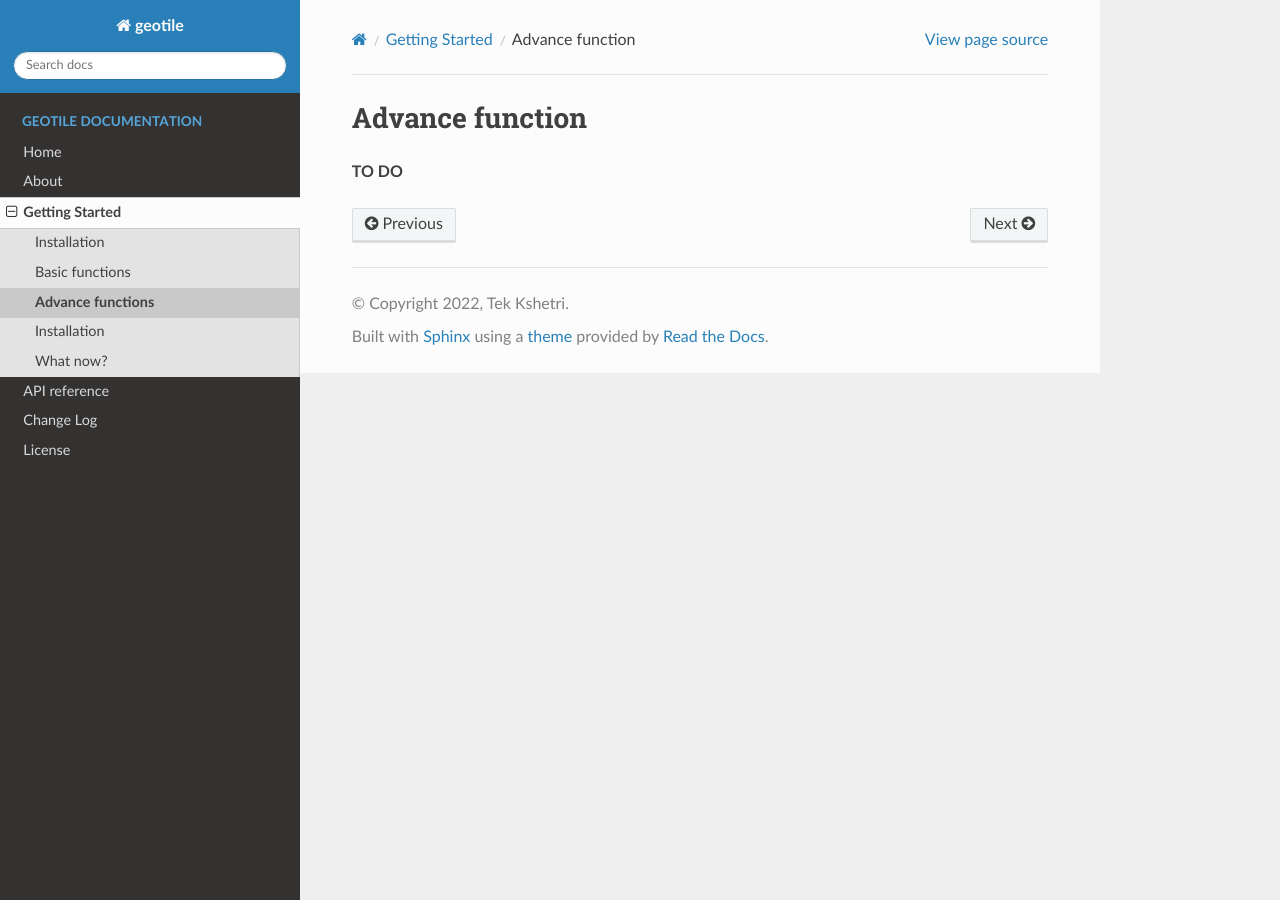
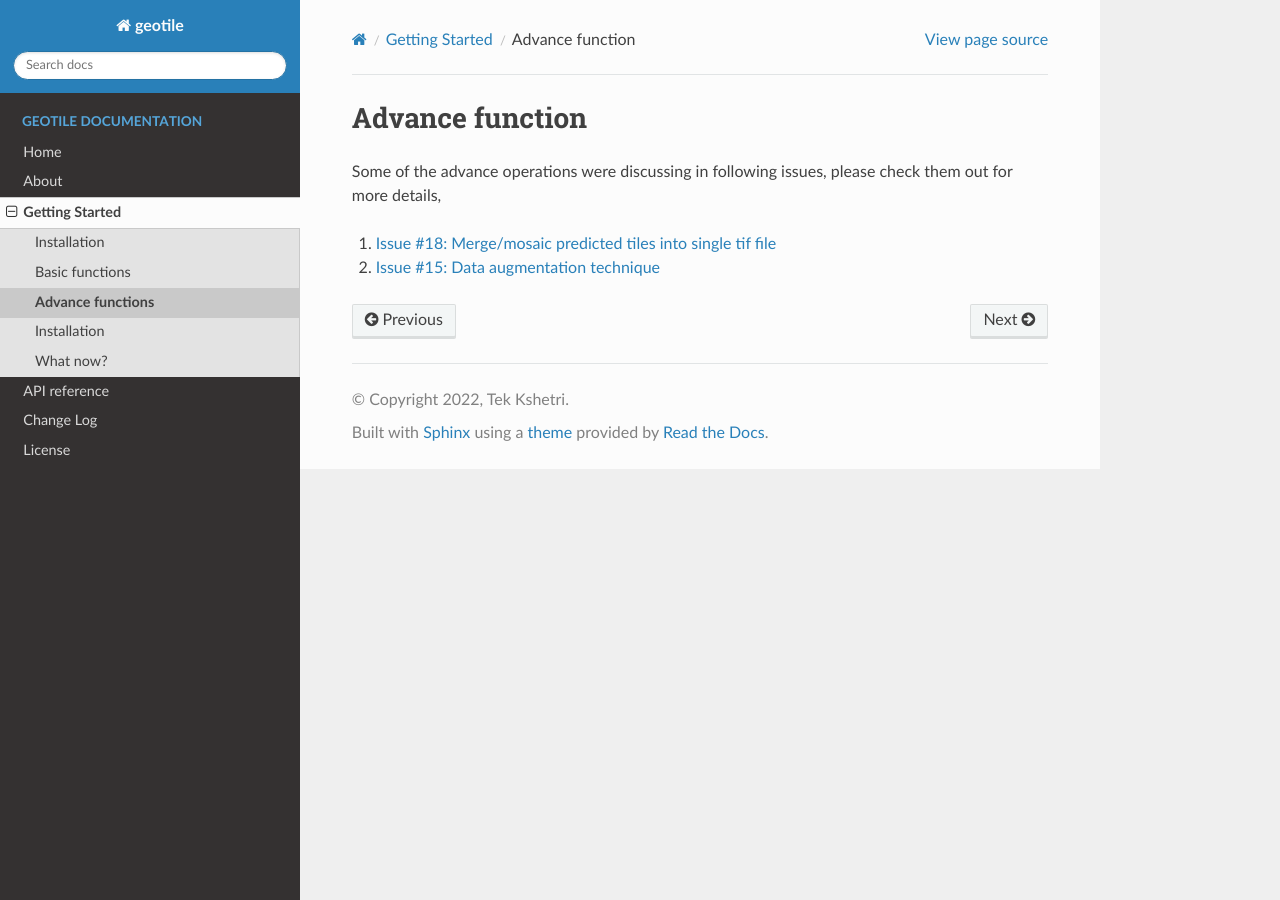
Before and after one commit to osgeonepal/geotile, a Sphinx documentation site: the page built from docs/source/pages/advance.md, in a window 1280 px wide. Built offline with Sphinx 7.4.7 and the Read the Docs theme 2.0.0, drawn with Linux system fonts in a browser that asks for light colours.

Commit message:
advance documentation updated

```diff
--- a/docs/source/pages/advance.md
+++ b/docs/source/pages/advance.md
@@ -1,3 +1,6 @@
 # Advance function
 
-**TO DO**
+Some of the advance operations were discussing in following issues, please check them out for more details,
+
+1. [Issue #18: Merge/mosaic predicted tiles into single tif file](https://github.com/iamtekson/geotile/issues/18)
+2. [Issue #15: Data augmentation technique](https://github.com/iamtekson/geotile/issues/18)
```
